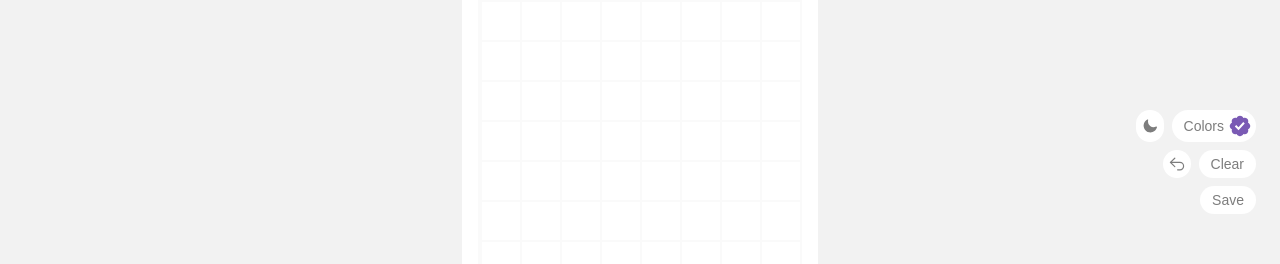
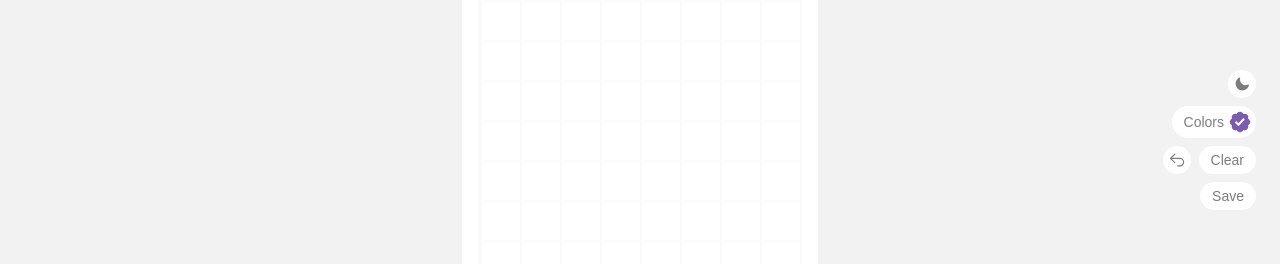
Before and after one commit to nikitattt/create-checks, a Next.js app: page / in a window 1280 px wide. Shown: the part 250-514 px from the top of the page. Built offline with nearby package versions, Linux system fonts and the light colour scheme; a web font is replaced by a local one.

Commit message:
Better positioning

```diff
--- a/components/Menu/index.tsx
+++ b/components/Menu/index.tsx
@@ -6,11 +6,9 @@ import SaveButton from '../SaveButton'
 
 const Menu = () => {
   return (
-    <div className="flex flex-col absolute right-2 sm:right-6 top-[4.5rem] sm:top-1/2 gap-2 items-end -mt-0 sm:-mt-10">
-      <div className="flex flex-row-reverse gap-2">
-        <CheckColorSelect />
-        <DarkModeSwitch />
-      </div>
+    <div className="flex flex-col absolute right-2 sm:right-6 top-[4.5rem] sm:top-1/2 gap-2 items-end -mt-0 sm:-mt-20">
+      <DarkModeSwitch />
+      <CheckColorSelect />
       <div className="flex flex-row-reverse gap-2">
         <ClearButton />
         <BackButton />
--- a/pages/index.tsx
+++ b/pages/index.tsx
@@ -35,9 +35,10 @@ const Home: NextPage<{ data: string }> = (props) => {
     setOpponentCheckColor(colorTwo)
   }, [])
 
+  // TODO: remove h-screen when having longer pages
   return (
     <div className={darkMode ? 'dark' : ''}>
-      <div className="font-sans text-black bg-background dark:bg-black dark:text-white flex flex-col">
+      <div className="font-sans text-black bg-background dark:bg-black dark:text-white flex flex-col h-screen">
         <Head>
           <title>Create Checks Art</title>
           <meta
@@ -54,7 +55,7 @@ const Home: NextPage<{ data: string }> = (props) => {
           <Menu />
         </main>
 
-        <footer className="flex mt-20">
+        <footer className="">
           <></>
         </footer>
       </div>
```
